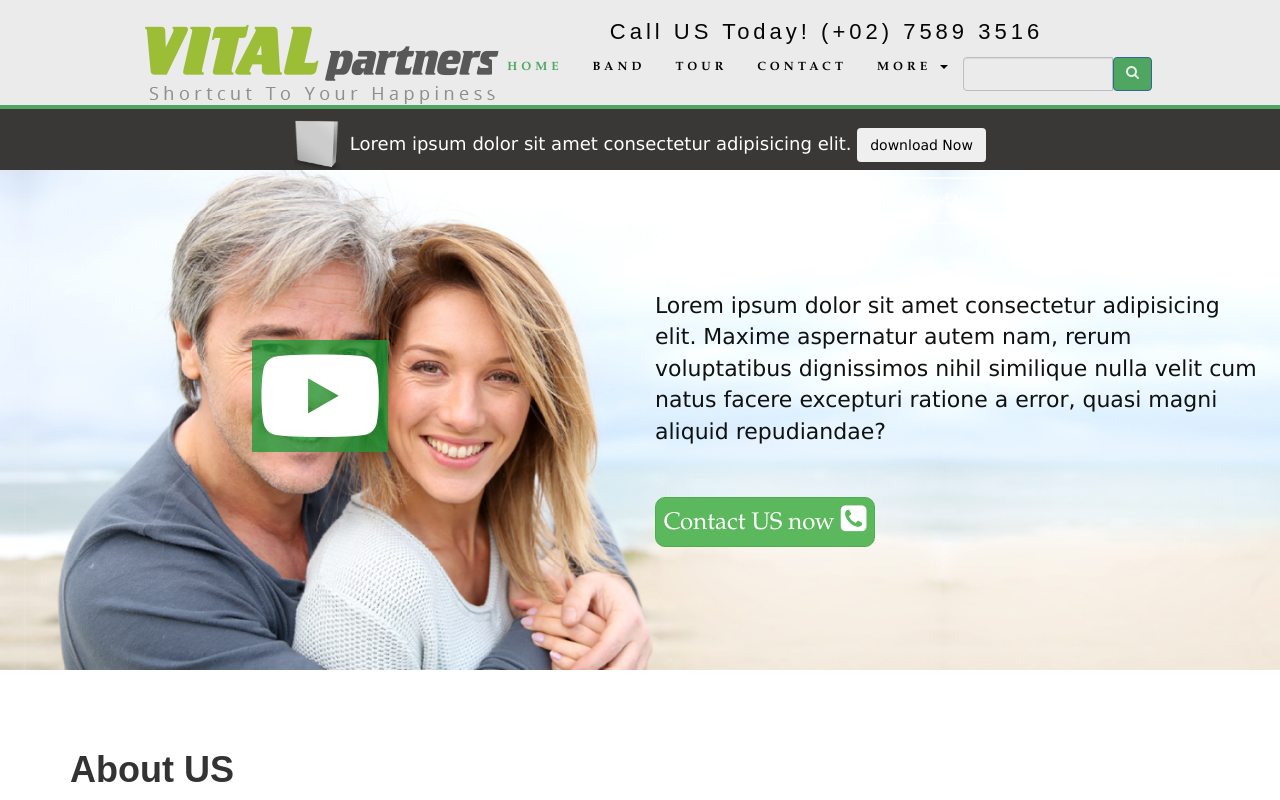
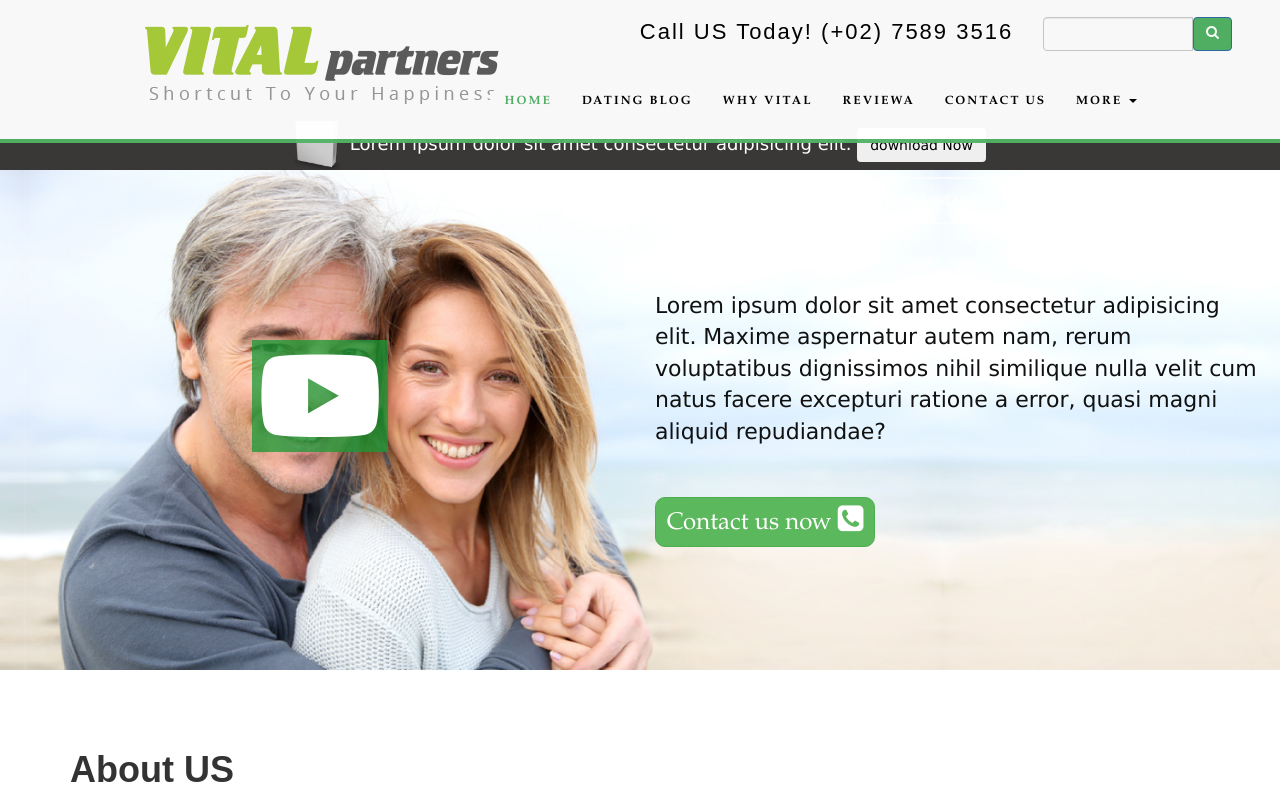
Before and after one commit to Chaitra9225/assignment1, a plain HTML site: page index.html in a window 1280 px wide. Shown: the top 800 px of the page. Drawn offline with nearby package versions, Linux system fonts and the light colour scheme.

Commit message:
code changed

```diff
--- a/index.html
+++ b/index.html
@@ -19,12 +19,20 @@
   <div class="container-fluid">
       <a class="navbar-brand" href="#myPage"> <img class="imglogo" src="img/logo.png"></a>
     <div class="collapse navbar-collapse" id="myNavbar"><br>
-      <p style=" font-family:fantasy; font-size: 22px; color: black; text-align: center;"> Call US Today! (+02) 7589 3516</p>
+      <p style=" font-family:fantasy; font-size: 22px; color: black; text-align: center; top:20px"> Call US Today! (+02) 7589 3516 </p>
+       <div class="input-group" style="top:-40px;left:900px;">
+        <div class="form-outline ">
+          <input type="search" id="form1" class="form-control" style="width: 150px;" />
+          <button type="button" class="btn btn-primary" style="background-color:#1b9b37c2 ;">
+          <i class="fa fa-search"></i>
+        </button></div>
+      </div>
       <ul class="nav navbar-nav navbar-right">
         <li><a href="#myPage">HOME</a></li>
-        <li><a href="#band">BAND</a></li>
-        <li><a href="#tour">TOUR</a></li>
-        <li><a href="#contact">CONTACT</a></li>
+        <li><a href="#DATING BLOG">DATING BLOG</a></li>
+        <li><a href="#WHO WE HELP">WHY VITAL</a></li>
+        <li><a href="#REVIEWA">REVIEWA</a></li>
+        <li><a href="#CONTACT">CONTACT US</a></li>
         <li class="dropdown">
           <a class="dropdown-toggle" data-toggle="dropdown" href="#">MORE
           <span class="caret"></span></a>
@@ -34,13 +42,6 @@
             <li><a href="#">Media</a></li>
           </ul>
         </li>
-        <li> <div class="input-group">
-          <div class="form-outline ">
-            <input type="search" id="form1" class="form-control" style="width: 150px;" />
-            <button type="button" class="btn btn-primary" style="background-color:#1b9b37c2 ;">
-            <i class="fa fa-search"></i>
-          </button></div>
-        </div></li>
       </ul>
     </div>
   </div>
@@ -69,7 +70,7 @@
   <br>
   <p>Lorem ipsum dolor sit amet consectetur adipisicing elit. Maxime aspernatur autem nam, rerum voluptatibus dignissimos nihil
      similique nulla velit cum natus facere excepturi ratione a error, quasi magni aliquid repudiandae?</p> <br><br>
-     <button type="button" class="btn btn-success" style="color: white;">Contact US now
+     <button type="button" class="btn btn-success" style="color: white;">Contact us now
       <i class="fa fa-phone-square" style="font-size: 30px; color: white;"></i> </button>
 
 
@@ -96,7 +97,7 @@
      <br>
      <p>Lorem, ipsum dolor sit amet consectetur adipisicing elit. Facilis, maiores ut blanditiis ex fuga repellendus iste, at sit
        incidunt inventore non quas odit magni quia. Eveniet eum nobis soluta consequatur!</p><br>
-     <button type="button" class="btn btn-success" style="color: white;">Contact US now
+     <button type="button" class="btn btn-success" style="color: white;">REVIEWA US now
       <i class="fa fa-phone-square" style="font-size: 30px; color: white;"></i> </button>
       <br><br><br><br>
       </div>
@@ -301,7 +302,7 @@
                       <p style=" font-family:Lucida handwriting; font-size: 18px; color: white;">Shortcut your search to happiness right now.<br>
                         Live life without regrets and take action today!</p><br>
                       <button type="submit" class="btn1">Book An Appointment <i class="fa fa-file-text"></i> </button>
-                      <button type="submit" class="btn1">Contact A Consultant <i class='fa fa-user'></i></button>
+                      <button type="submit" class="btn1">REVIEWA A Consultant <i class='fa fa-user'></i></button>
                     </div>
                   </div><br><br><br>
                 <div class="row">
@@ -345,7 +346,7 @@
                   <p style="color: white;">&copy; VitalPartners.com.au</p>
                 </div>
                 <div class="col-sm-4 "><br>
-                  <p style="color: white;"> Contact | Tearms od use | Privacy Polict | Disclaimer</p>
+                  <p style="color: white;"> REVIEWA | Tearms od use | Privacy Polict | Disclaimer</p>
                 </div>
                 <div class="col-sm-4"><br>
 
--- a/style.css
+++ b/style.css
@@ -22,7 +22,7 @@ p {
 }
 
   .carousel .item {
-    height: 350px;
+    height: 300px;
   }
 
   .item img {
@@ -63,8 +63,8 @@ p {
     background-color: #fff;
     border: 0;
     font-size: 11px !important;
-    letter-spacing: 4px;
-    opacity: 0.9;
+    letter-spacing: 2px;
+    opacity: 0.97;
     border-bottom: 4px solid #1b9b37c2 ;
   }
   .navbar li a, .navbar .navbar-brand {
```
